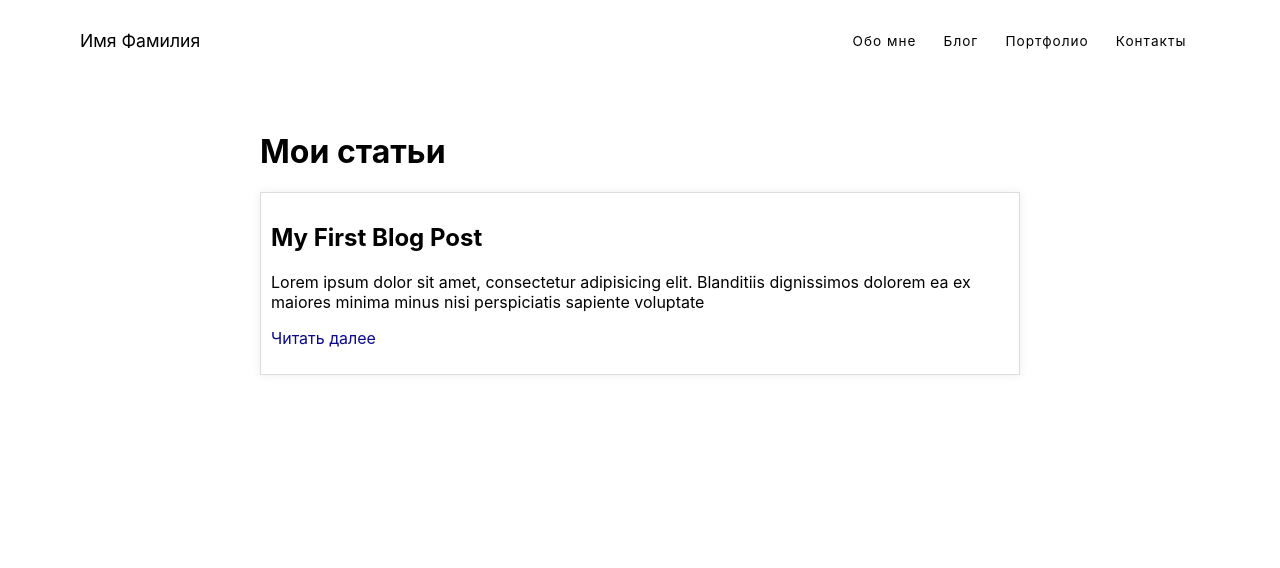
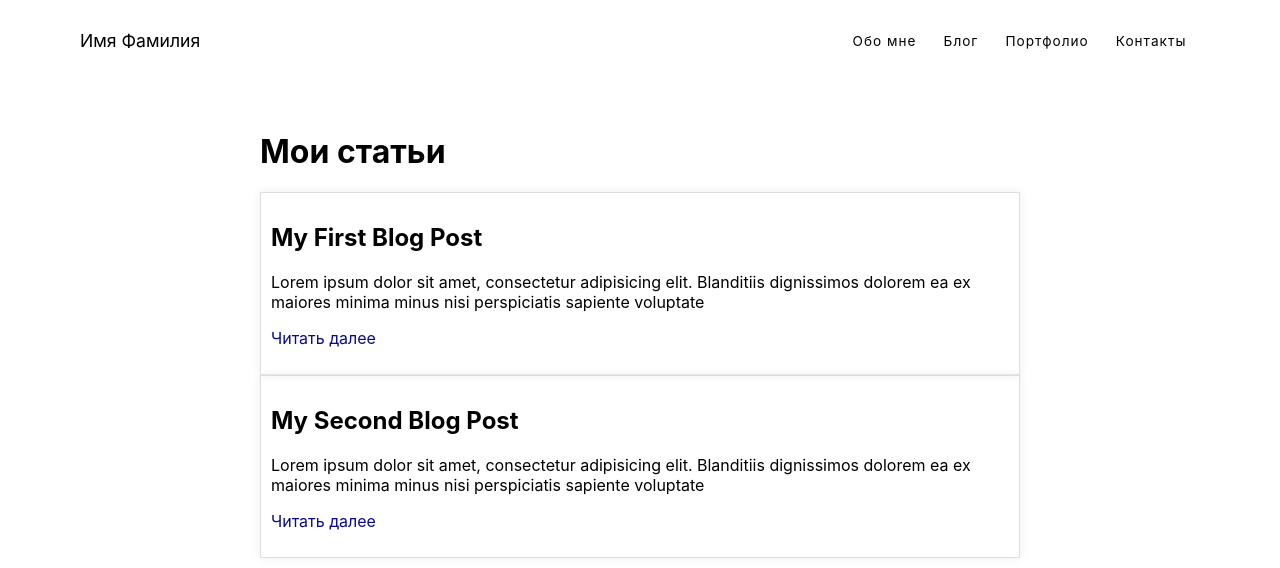
Before and after one commit to VINKERM/svelte-test, a SvelteKit app: page /blog in a window 1280 px wide. Shown: the top 568 px of the page. Built offline with nearby package versions, Linux system fonts and the light colour scheme.

Commit message:
add pages

```diff
--- a/src/routes/blog/routes.js
+++ b/src/routes/blog/routes.js
@@ -6,4 +6,11 @@ export const routes = [
 
         body: "Lorem ipsum dolor sit amet, consectetur adipisicing elit. Blanditiis dignissimos dolorem ea ex maiores minima minus nisi perspiciatis sapiente voluptate",
     },
+    {
+        id: 2,
+
+        title: "My Second Blog Post",
+
+        body: "Lorem ipsum dolor sit amet, consectetur adipisicing elit. Blanditiis dignissimos dolorem ea ex maiores minima minus nisi perspiciatis sapiente voluptate",
+    },
 ];
```
